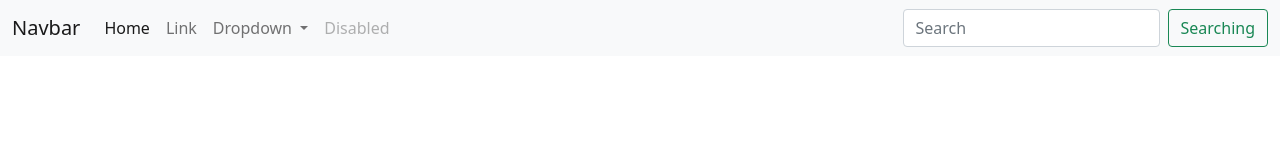
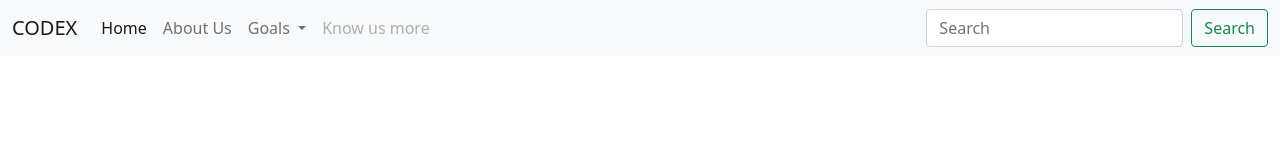
Before and after one commit to maswani29/SampleRepository, a plain HTML site: page index.html in a window 1280 px wide. Drawn offline with nearby package versions, Linux system fonts and the light colour scheme.

Commit message:
Fixed Structure

```diff
--- a/index.html
+++ b/index.html
@@ -13,7 +13,7 @@
   <body>
     <nav class="navbar navbar-expand-lg navbar-light bg-light">
         <div class="container-fluid">
-          <a class="navbar-brand" href="#">Navbar</a>
+          <a class="navbar-brand" href="#">CODEX</a>
           <button class="navbar-toggler" type="button" data-bs-toggle="collapse" data-bs-target="#navbarSupportedContent" aria-controls="navbarSupportedContent" aria-expanded="false" aria-label="Toggle navigation">
             <span class="navbar-toggler-icon"></span>
           </button>
@@ -23,26 +23,26 @@
                 <a class="nav-link active" aria-current="page" href="#">Home</a>
               </li>
               <li class="nav-item">
-                <a class="nav-link" href="#">Link</a>
+                <a class="nav-link" href="#">About Us</a>
               </li>
               <li class="nav-item dropdown">
                 <a class="nav-link dropdown-toggle" href="#" id="navbarDropdown" role="button" data-bs-toggle="dropdown" aria-expanded="false">
-                  Dropdown
+                  Goals
                 </a>
                 <ul class="dropdown-menu" aria-labelledby="navbarDropdown">
-                  <li><a class="dropdown-item" href="#">Action</a></li>
-                  <li><a class="dropdown-item" href="#">Another action</a></li>
+                  <li><a class="dropdown-item" href="#">Our Goals</a></li>
+                  <li><a class="dropdown-item" href="#">Read about our goals</a></li>
                   <li><hr class="dropdown-divider"></li>
                   <li><a class="dropdown-item" href="#">Something else here</a></li>
                 </ul>
               </li>
               <li class="nav-item">
-                <a class="nav-link disabled" href="#" tabindex="-1" aria-disabled="true">Disabled</a>
+                <a class="nav-link disabled" href="#" tabindex="-1" aria-disabled="true">Know us more</a>
               </li>
             </ul>
             <form class="d-flex">
               <input class="form-control me-2" type="search" placeholder="Search" aria-label="Search">
-              <button class="btn btn-outline-success" type="submit">Searching</button>
+              <button class="btn btn-outline-success" type="submit">Search</button>
             </form>
           </div>
         </div>
```
